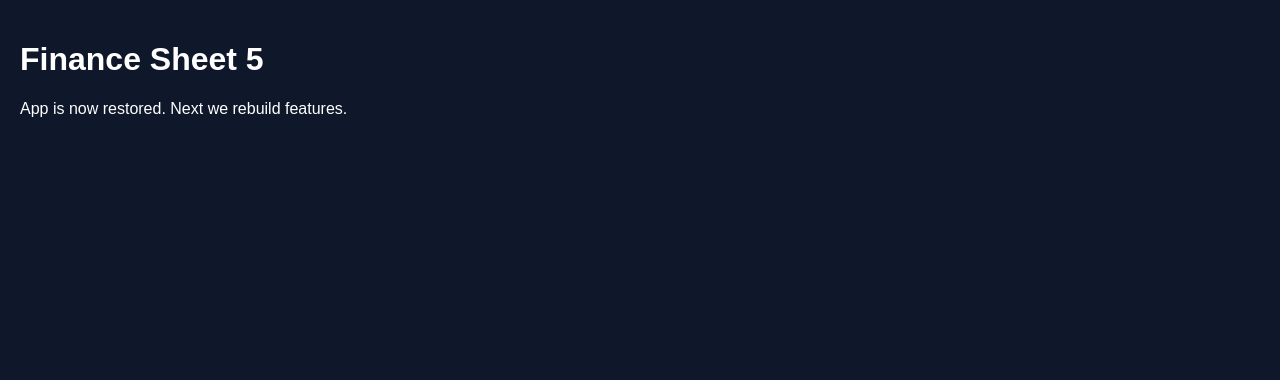
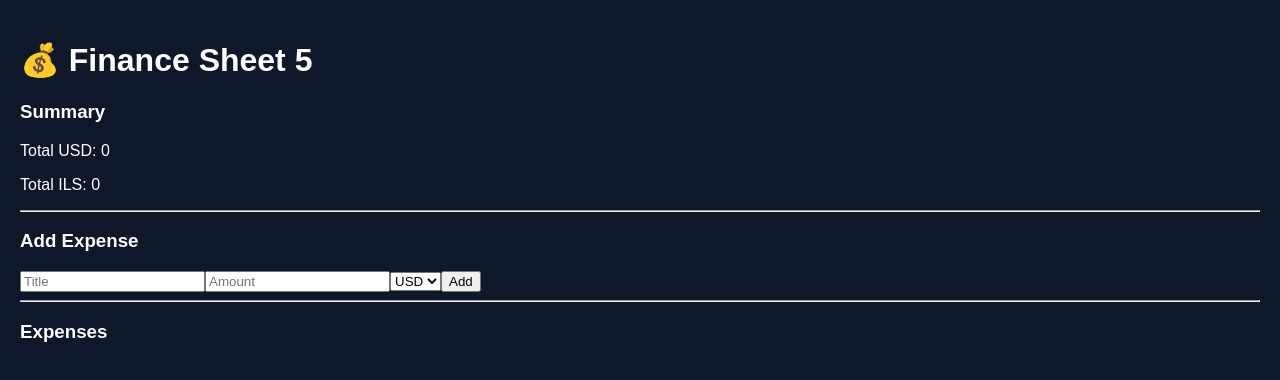
Before and after one commit to ckess2424-creator/Finance-Sheet-5, a React (Vite) app: page / in a window 1280 px wide. Shown: the top 380 px of the page. Built offline with nearby package versions, Linux system fonts and the light colour scheme.

Commit message:
Update App.jsx

```diff
--- a/src/App.jsx
+++ b/src/App.jsx
@@ -1,12 +1,87 @@
 import { useEffect, useState } from "react";
 
 export default function App() {
-  const [expenses, setExpenses] = useState([]);
+  const [expenses, setExpenses] = useState(() => {
+    return JSON.parse(localStorage.getItem("fs5_expenses")) || [];
+  });
+
+  const [title, setTitle] = useState("");
+  const [amount, setAmount] = useState("");
+  const [currency, setCurrency] = useState("USD");
+
+  useEffect(() => {
+    localStorage.setItem("fs5_expenses", JSON.stringify(expenses));
+  }, [expenses]);
+
+  const addExpense = (e) => {
+    e.preventDefault();
+
+    if (!title || !amount) return;
+
+    const newExpense = {
+      id: Date.now(),
+      title,
+      amount: Number(amount),
+      currency
+    };
+
+    setExpenses([newExpense, ...expenses]);
+
+    setTitle("");
+    setAmount("");
+  };
+
+  const totalUSD = expenses
+    .filter((e) => e.currency === "USD")
+    .reduce((sum, e) => sum + e.amount, 0);
+
+  const totalILS = expenses
+    .filter((e) => e.currency === "ILS")
+    .reduce((sum, e) => sum + e.amount, 0);
 
   return (
-    <div style={{ padding: 20 }}>
-      <h1>Finance Sheet 5</h1>
-      <p>App is now restored. Next we rebuild features.</p>
+    <div style={{ padding: 20, fontFamily: "Arial" }}>
+      <h1>💰 Finance Sheet 5</h1>
+
+      <h3>Summary</h3>
+      <p>Total USD: {totalUSD}</p>
+      <p>Total ILS: {totalILS}</p>
+
+      <hr />
+
+      <form onSubmit={addExpense}>
+        <h3>Add Expense</h3>
+
+        <input
+          placeholder="Title"
+          value={title}
+          onChange={(e) => setTitle(e.target.value)}
+        />
+
+        <input
+          placeholder="Amount"
+          type="number"
+          value={amount}
+          onChange={(e) => setAmount(e.target.value)}
+        />
+
+        <select value={currency} onChange={(e) => setCurrency(e.target.value)}>
+          <option value="USD">USD</option>
+          <option value="ILS">ILS</option>
+        </select>
+
+        <button type="submit">Add</button>
+      </form>
+
+      <hr />
+
+      <h3>Expenses</h3>
+
+      {expenses.map((e) => (
+        <div key={e.id}>
+          {e.title} — {e.amount} {e.currency}
+        </div>
+      ))}
     </div>
   );
 }
```
